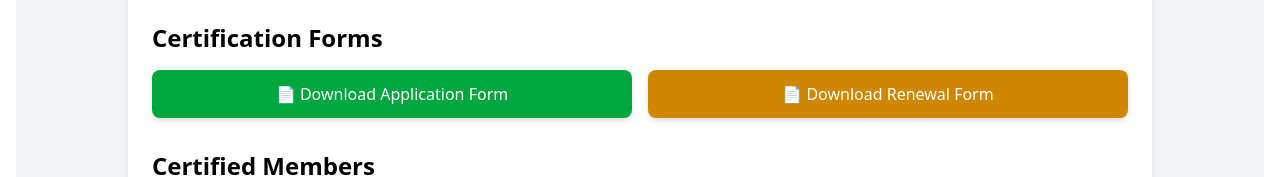
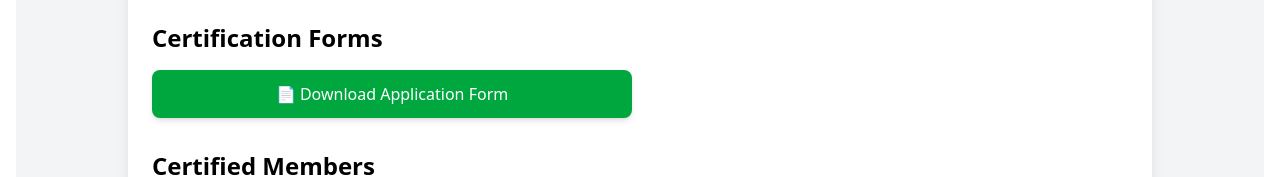
Before and after one commit to shripalp/bmet, a React (Vite) app: page /certification in a window 1280 px wide. Shown: the part 714-891 px from the top of the page. Built offline with nearby package versions, Linux system fonts and the light colour scheme.

Commit message:
renewal form removed

```diff
--- a/src/pages/Certification.jsx
+++ b/src/pages/Certification.jsx
@@ -38,14 +38,7 @@ function Certification() {
               >
                 📄 Download Application Form
               </a>
-              <a
-                href={import.meta.env.BASE_URL + "documents/renewal_form.pdf"}
-                target="_blank"
-                rel="noopener noreferrer"
-                className="bg-yellow-600 hover:bg-yellow-700 text-white py-3 px-6 rounded-lg shadow-md transition duration-300 flex items-center justify-center"
-              >
-                📄 Download Renewal Form
-              </a>
+
             </div>
           </section>
 
```
Also changed, not shown: 1 other file (tests, documents, lock files or other folders).
